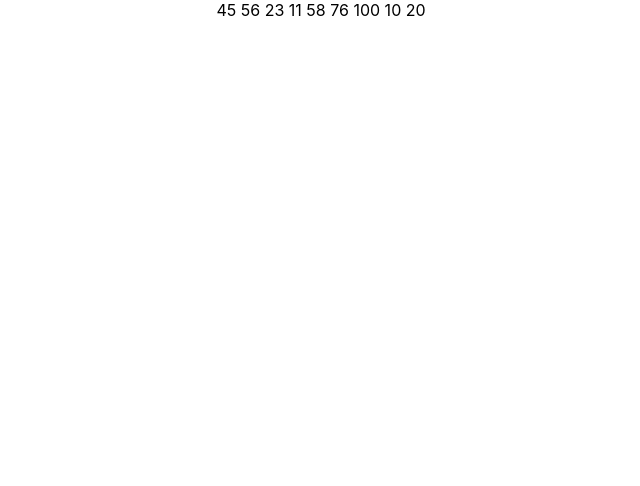
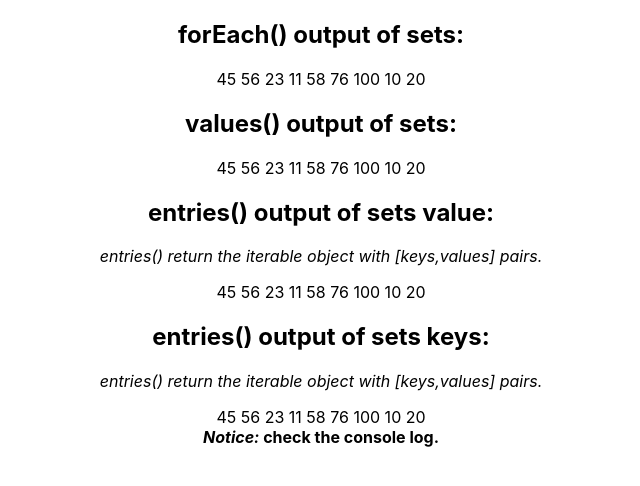
Before and after one commit to AjayPoland/React-practise, a React (Create React App) app: page / in a window 1280 px wide. Shown: the top 486 px of the page, without its empty margins (319-959 px from the left). Built offline with nearby package versions, Linux system fonts and the light colour scheme.

Commit message:
added values() and entries() in SetDemo.js

```diff
--- a/src/component/SetDemo.js
+++ b/src/component/SetDemo.js
@@ -11,9 +11,39 @@ export default function SetDemo() {
     demoSet.forEach((value,index,arr) => {
         setValue+=index +"\n\n";
     });
+    //Using different methods. with sets
+    const st_vl=demoSet.values();
+    console.log("demoSet.values()" +st_vl)
+    let st_vl_rslt= "";
+    for(let x of st_vl){
+      st_vl_rslt +=x +"\n";
+    }
+    console.log("demoSet.entries()"+demoSet.entries());
+    let st_vl_entries="";
+    let st_ky_entries="";
+    for(const [keys,values] of demoSet.entries()){
+      //here keys and values has same output, coz set are itself unique, it has no key value.
+      st_vl_entries+=values+"\n";
+      st_ky_entries+=keys +"\n";
+    }
   return (
     <div>
+      <h2>forEach() output of sets:</h2>
       {setValue}
+      <br/>
+      <h2>values() output of sets:</h2>
+      {st_vl_rslt}
+      <br/>
+      <h2>entries() output of sets value:</h2>
+      <p><i>entries() return the iterable object with [keys,values] pairs.</i></p>
+      {st_vl_entries}
+      <br/>
+      <h2>entries() output of sets keys:</h2>
+      <p><i>entries() return the iterable object with [keys,values] pairs.</i></p>
+      <p></p>
+      {st_ky_entries}
+      <br/>
+      <b><strong><i>Notice: </i></strong> check the console log.</b>
     </div>
   )
 }
```
